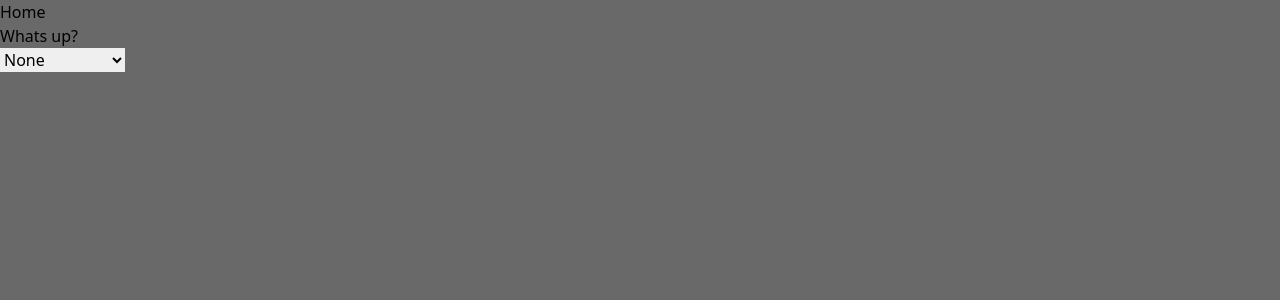
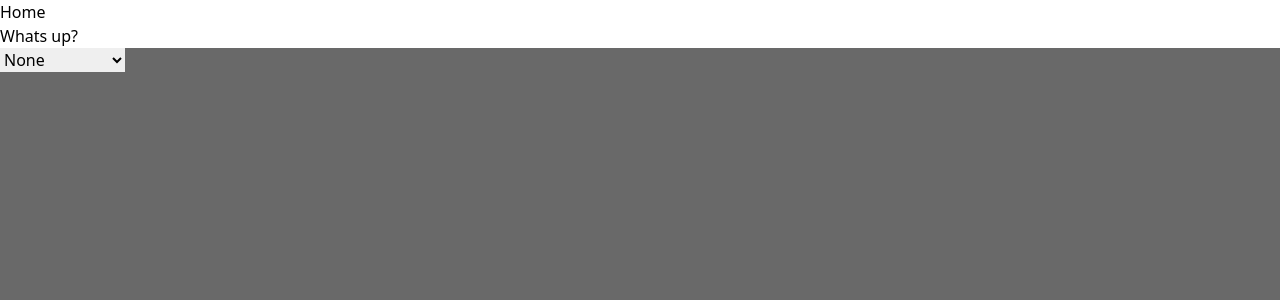
Before and after one commit to mihai888nextlab/Proiect-CtrlAltElite, a Next.js app: page / in a window 1280 px wide. Shown: the top 300 px of the page. Built offline with nearby package versions, Linux system fonts and the light colour scheme.

Commit message:
Update globals.css

```diff
--- a/src/styles/globals.css
+++ b/src/styles/globals.css
@@ -5,3 +5,7 @@
 body{
     background-color: dimgray;
 }
+
+h1,h2{
+    background-color: white;
+}
```
